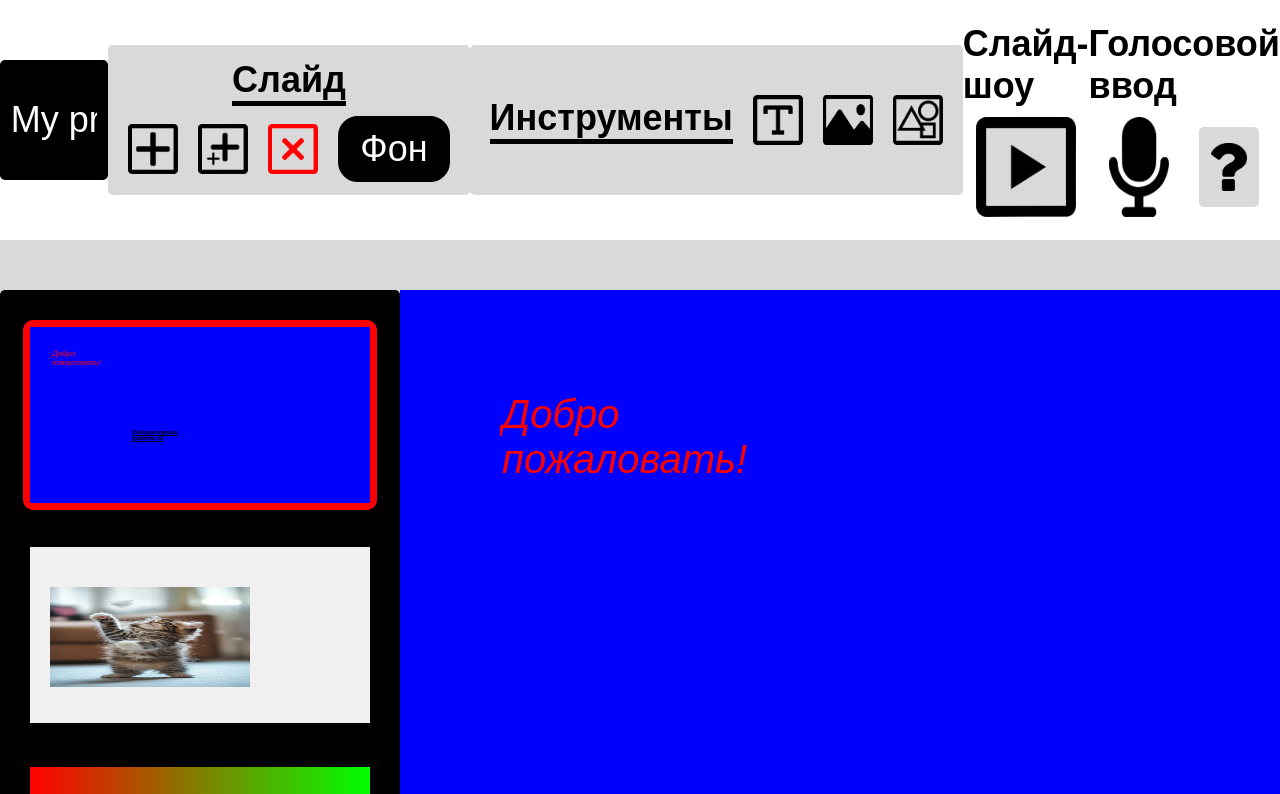
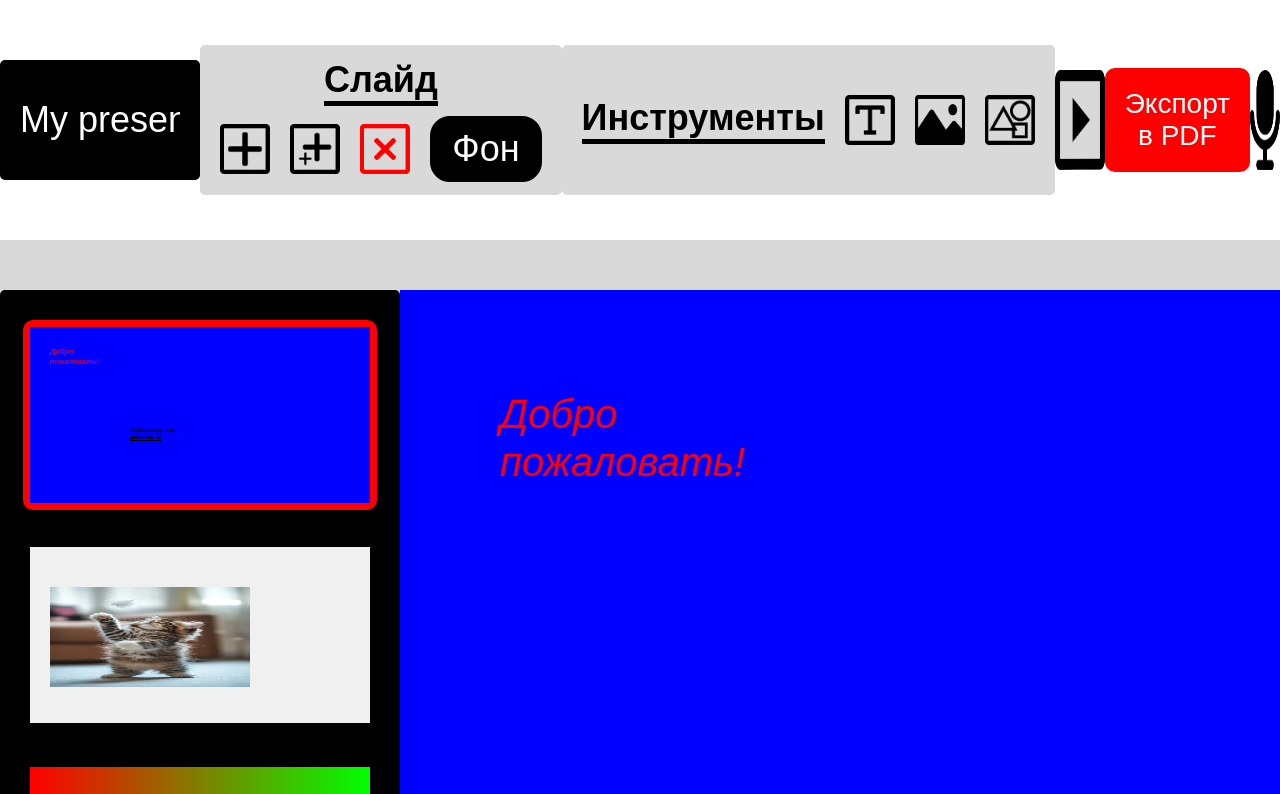
Before and after one commit to IToktaev/Frontend-2026-Presentation-Maker, a React (Vite) app in the folder presentation-maker/: page / in a window 1280 px wide. Shown: the top 794 px of the page. Built offline with nearby package versions, Linux system fonts and the light colour scheme.

Commit message:
Сделал экспорт в pdf

```diff
--- a/presentation-maker/package.json
+++ b/presentation-maker/package.json
@@ -11,6 +11,8 @@
     "preview": "vite preview"
   },
   "dependencies": {
+    "html2canvas": "^1.4.1",
+    "jspdf": "^4.2.1",
     "react": "^19.2.8",
     "react-dom": "^19.2.8"
   },
--- /dev/null
+++ b/presentation-maker/src/hooks/usePdfExport.tsx
@@ -0,0 +1,42 @@
+import { useCallback } from "react"
+import type { Presentation } from "../model/types/presentation"
+import jsPDF from "jspdf"
+import html2canvas from "html2canvas"
+
+function usePdfExport() {
+    const exportToPdf = useCallback(async (presentation: Presentation) => {
+        const pdf = new jsPDF()
+        const slides = document.querySelectorAll<HTMLElement>(".slide-export")
+
+        if (!slides) {
+            return
+        }
+
+
+        for (let i = 0; i < presentation.slides.length; i++) {
+            const slide = slides[i]
+
+            const canvas = await html2canvas(slide, {scale: 3})
+            const image = canvas.toDataURL("image/png")
+
+            if (i > 0) {
+                pdf.addPage()
+            }
+
+            const pageWidth = pdf.internal.pageSize.getWidth()
+            const pageHeight = pdf.internal.pageSize.getHeight()
+            const scale = Math.min(pageWidth / canvas.width, pageHeight / canvas.height)
+
+            pdf.addImage(image, "PNG", 0, 0, canvas.width * scale, canvas.height * scale)
+        }
+        pdf.save(`${presentation.title}.pdf`)
+    }, [] )
+
+    return {
+        exportToPdf
+    }
+}
+
+export {
+    usePdfExport
+}
--- a/presentation-maker/src/views/slide/Slide.tsx
+++ b/presentation-maker/src/views/slide/Slide.tsx
@@ -53,7 +53,7 @@ function Slide({scale, slide, onObjectClick, contentRef, children, isObjectInter
         return(
             <div
                 ref={contentRef}
-                className={styles.content}
+                className={`${styles.content} slide-export`}
                 style={{
                     width: width * scale,
                     height: height * scale,
--- a/presentation-maker/src/views/slideObject/objects/Rectangle.tsx
+++ b/presentation-maker/src/views/slideObject/objects/Rectangle.tsx
@@ -1,4 +1,4 @@
-import type { RectangleObject } from "../../../model/types/objects";
+import type { RectangleObject } from "../../../model/types/objects"
 
 type RectangleProps = {
     object: RectangleObject
@@ -7,24 +7,17 @@ type RectangleProps = {
 
 function Rectangle({ object, scale }: RectangleProps) {
     return (
-        <svg
-            width={object.size.width * scale}
-            height={object.size.height * scale}
+        <div
             style={{
-                position: 'absolute',
+                position: "absolute",
                 left: object.position.x * scale,
                 top: object.position.y * scale,
+                width: object.size.width * scale,
+                height: object.size.height * scale,
+                backgroundColor: object.color,
             }}
-        >
-            <rect
-                x={0}
-                y={0}
-                width={object.size.width * scale}
-                height={object.size.height * scale}
-                fill={object.color}
-            />
-        </svg>
-    );
+        />
+    )
 }
 
-export { Rectangle };
+export { Rectangle }
--- a/presentation-maker/src/views/slideObject/objects/Text.tsx
+++ b/presentation-maker/src/views/slideObject/objects/Text.tsx
@@ -19,7 +19,7 @@ type TextProps = {
 function Text({ object, scale, slideId }: TextProps) {
     const [isEditing, setIsEditing] = useState(false)
     const [value, setValue] = useState(object.text)
-    const textareaRef = useRef<HTMLTextAreaElement>(null)
+    const divRef = useRef<HTMLDivElement>(null)
 
     useEffect(() => {
         if (!isEditing) {
@@ -30,11 +30,7 @@ function Text({ object, scale, slideId }: TextProps) {
     const handleDoubleClick = () => {
         setIsEditing(true)
         setEditableTextObjectId(object.id)
-        textareaRef.current?.focus()
-    }
-
-    const handleChange = (event: React.ChangeEvent<HTMLTextAreaElement>) => {
-        setValue(event.target.value)
+        divRef.current?.focus()
     }
 
     const onUpdateText = () => {
@@ -53,13 +49,17 @@ function Text({ object, scale, slideId }: TextProps) {
         setEditableTextObjectId(null)
     }
 
+    const handleInput = (event: React.FormEvent<HTMLDivElement>) => {
+        setValue(event.currentTarget.innerText)
+    }
+
     useEffect(() => {
         if (!isEditing) {
             return
         }
 
         const handleMouseDown = (event: MouseEvent) => {
-            if (!textareaRef.current?.contains(event.target as Node)) {
+            if (!divRef.current?.contains(event.target as Node)) {
                 finishEditing()
                 window.getSelection()?.removeAllRanges()
             }
@@ -73,15 +73,16 @@ function Text({ object, scale, slideId }: TextProps) {
     }, [isEditing, value])
 
     return (
-        <textarea
-            ref={textareaRef}
-            value={value}
-            readOnly={!isEditing}
+        <div
+            ref={divRef}
+            contentEditable={isEditing}
+            suppressContentEditableWarning
+            onInput={handleInput}
             onKeyDown={(event) => {
                 if (event.key === "Enter") {
                     event.preventDefault()
                     finishEditing()
-                    textareaRef.current?.blur()
+                    divRef.current?.blur()
                 }
             }}
             onDoubleClick={handleDoubleClick}
@@ -90,13 +91,12 @@ function Text({ object, scale, slideId }: TextProps) {
                     event.preventDefault()
                 }
             }}
-            onChange={handleChange}
             style={{
                 position: "absolute",
                 left: object.position.x * scale,
                 top: object.position.y * scale,
                 width: object.size.width * scale,
-                height: object.size.height * scale,
+                minHeight: object.size.height * scale,
                 fontWeight: object.fontWeight,
                 fontStyle: object.fontStyle,
                 textDecoration: object.textDecoration,
@@ -105,13 +105,17 @@ function Text({ object, scale, slideId }: TextProps) {
                 color: object.color,
                 background: "none",
                 border: "none",
-                resize: "none",
                 outline: "none",
+                whiteSpace: "pre-wrap",
+                wordBreak: "break-word",
+                lineHeight: 1.2,
+                overflow: "visible",
                 userSelect: isEditing ? "text" : "none",
                 cursor: isEditing ? "text" : "inherit",
-                overflow: "hidden",
             }}
-        />
+        >
+            {value}
+        </div>
     )
 }
 
--- a/presentation-maker/src/views/slideObject/objects/Triangle.tsx
+++ b/presentation-maker/src/views/slideObject/objects/Triangle.tsx
@@ -1,4 +1,4 @@
-import type { TriangleObject } from "../../../model/types/objects";
+import type { TriangleObject } from "../../../model/types/objects"
 
 type TriangleProps = {
     object: TriangleObject
@@ -6,24 +6,33 @@ type TriangleProps = {
 }
 
 function Triangle({ object, scale }: TriangleProps) {
+    const xs = [object.point1.x, object.point2.x, object.point3.x]
+    const ys = [object.point1.y, object.point2.y, object.point3.y]
+    const minX = Math.min(...xs)
+    const minY = Math.min(...ys)
+    const width = Math.max(...xs) - minX
+    const height = Math.max(...ys) - minY
+
+    const toPercent = (x: number, y: number) =>
+        `${((x - minX) / width) * 100}% ${((y - minY) / height) * 100}%`
+
     return (
-        <svg
-            width="100%"
-            height="100%"
+        <div
             style={{
-                position: 'absolute',
+                position: "absolute",
+                left: minX * scale,
+                top: minY * scale,
+                width: width * scale,
+                height: height * scale,
+                backgroundColor: object.color,
+                clipPath: `polygon(
+                    ${toPercent(object.point1.x, object.point1.y)},
+                    ${toPercent(object.point2.x, object.point2.y)},
+                    ${toPercent(object.point3.x, object.point3.y)}
+                )`,
             }}
-        >
-            <polygon
-                points={`
-                    ${object.point1.x * scale},${object.point1.y * scale}
-                    ${object.point2.x * scale},${object.point2.y * scale}
-                    ${object.point3.x * scale},${object.point3.y * scale}
-                `}
-                fill={object.color}
-            />
-        </svg>
-    );
+        />
+    )
 }
 
-export { Triangle };
+export { Triangle }
--- a/presentation-maker/src/views/slidelist/SlideList.tsx
+++ b/presentation-maker/src/views/slidelist/SlideList.tsx
@@ -1,7 +1,7 @@
 import type { Slide as SlideData } from '../../model/types/slide'
 import { getSelectedSlideIds, selectSlide } from '../../viewModel/viewModel'
 import { Slide } from '../slide/Slide'
-import styles from './slideList.module.css'
+import styles from './SlideList.module.css'
 
 type WorkSpaceProps = {
     slides: SlideData[]
--- a/presentation-maker/src/views/toolbar/Toolbar.module.css
+++ b/presentation-maker/src/views/toolbar/Toolbar.module.css
@@ -96,5 +96,18 @@ h3 {
 
 .slideShow:hover, .voiceInfo:hover {
     transform: scale(1.1);
-    background-color: #f6ff00;
+    background-color: #ff0000;
 }
+
+.pdfExport {
+    padding: 20px;
+    background-color: #ff0000;
+    font-size: 28px;
+    border-radius: 10px;
+    color: #ffffff;
+    transition: 0.2s ease;
+}
+
+.pdfExport:hover {
+    transform: scale(1.1);
+}
--- a/presentation-maker/src/views/toolbar/Toolbar.tsx
+++ b/presentation-maker/src/views/toolbar/Toolbar.tsx
@@ -6,12 +6,12 @@ import styles from './Toolbar.module.css'
 
 import SlideShowImage from '../../assets/slide-show.png'
 import MicrophoneImage from '../../assets/micro.png'
-import InfoImage from '../../assets/info.png'
 import type { Presentation } from '../../model/types/presentation'
 import { setPreviewMode } from '../../viewModel/viewModel'
 import { dispatch } from '../../model/editor'
 import { updatePresentationTitle } from '../../model/functions/presentation'
 import type { SlideObject } from '../../model/types/objects'
+import { usePdfExport } from '../../hooks/usePdfExport'
 
 type ToolbarProps = {
     presentation: Presentation,
@@ -28,6 +28,8 @@ function handlePresTitleInput(value: string) {
 }
 
 function Toolbar({presentation, localChangedObjects, onLocalChangedObjectsChange}: ToolbarProps) {
+    const { exportToPdf } = usePdfExport()
+
     return(
         <div className={styles.toolbar}>
             <div className={styles.title}>
@@ -45,24 +47,19 @@ function Toolbar({presentation, localChangedObjects, onLocalChangedObjectsChange
                 onLocalChangedObjectsChange={onLocalChangedObjectsChange}
             />
 
-            <div className={styles.slideShowBlock}>
-                <h3 className={styles.slideShowTitle}>Слайд-шоу</h3>
+
             <Button className={styles.slideShow} onClick={handleSlideShow}>
                 <img src={SlideShowImage} />
             </Button>
-            </div>
 
-            <div className={styles.voiceBlock}>
-                <h3 className={styles.voiceTitle}>Голосовой ввод</h3>
-                <div className={styles.voiceBlockBottomSection}>
+            <Button className={styles.pdfExport} onClick={() => exportToPdf(presentation)}>
+                Экспорт в PDF
+            </Button>
+
+
             <Button className={styles.voiceIcon}>
                 <img src={MicrophoneImage} />
             </Button>
-                    <Button className={styles.voiceInfo}>
-                        <img src={InfoImage} />
-                    </Button>
-                </div>
-            </div>
         </div>
     )
 }
```
Also changed, not shown: presentation-maker/src/views/slideObject/objects/Circle.tsx (+10 -15 lines), 1 other file (tests, documents, lock files or other folders). Lines whose indentation alone changed are shown as unchanged.
